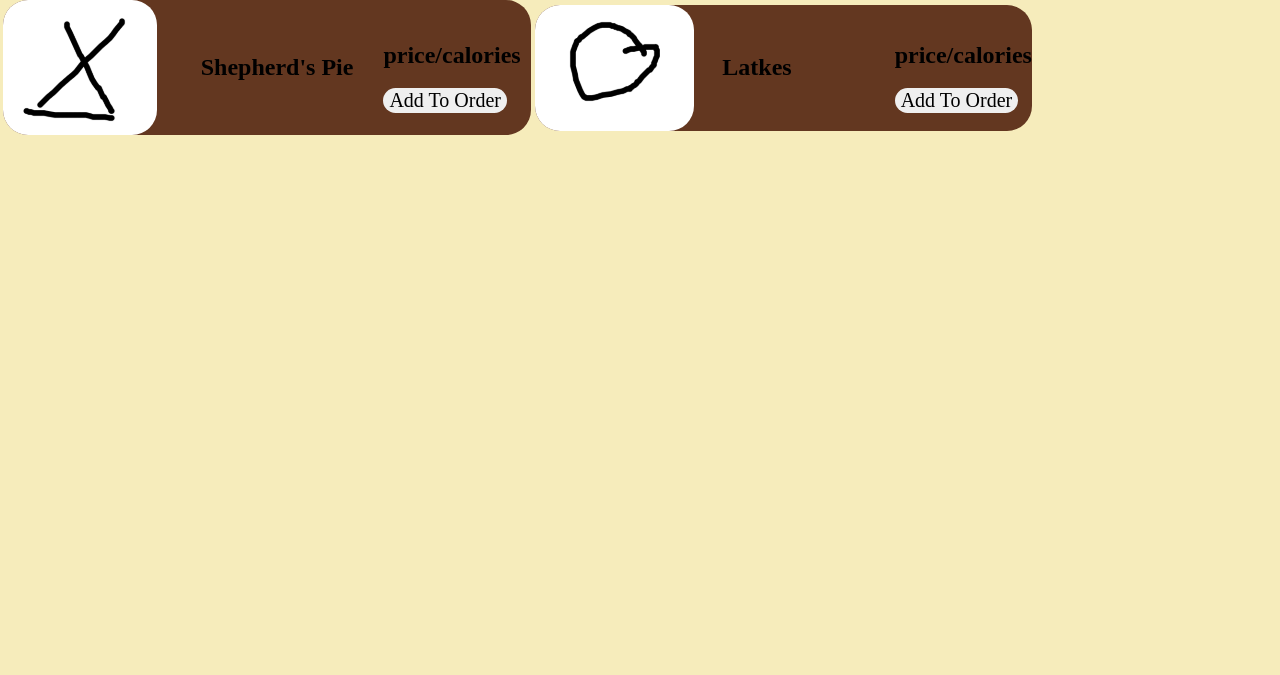
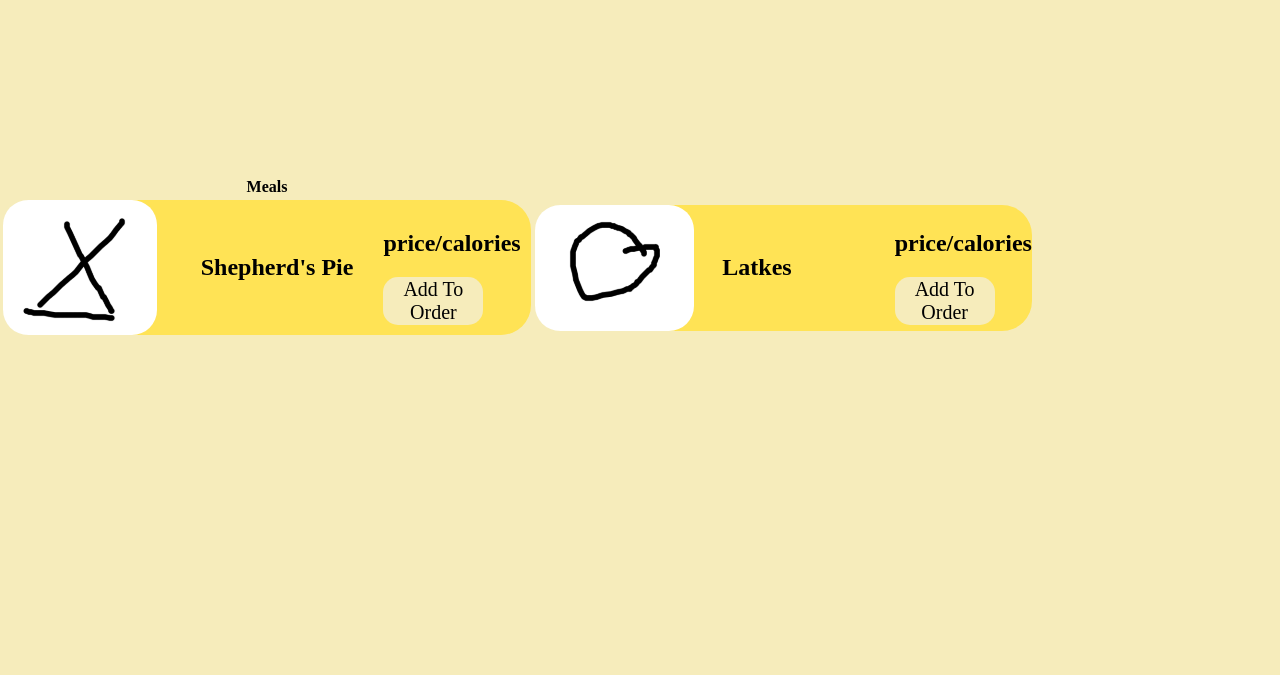
Before and after one commit to MichaelSpl/ThePotatoCafe, a plain HTML site: page Potato Cafe Website/OrderOnline.html in a window 1280 px wide. Shown: the part 125-800 px from the top of the page. Drawn offline with Linux system fonts and the light colour scheme.

Commit message:
Made table modifications

```diff
--- a/Potato Cafe Website/OrderOnline.html
+++ b/Potato Cafe Website/OrderOnline.html
@@ -14,7 +14,7 @@
         <button type ="button" onclick = "window.location.href = 'OrderOnline.html'" class = "colored">Order Online</button>
     </div>
 
-    <table>
+    <table class = menu> <!--Change to flexbox-->
         <tr>
             <th>Meals</th>
         </tr>
--- a/Potato Cafe Website/PotatoCafeWebsite.css
+++ b/Potato Cafe Website/PotatoCafeWebsite.css
@@ -26,7 +26,7 @@ button.transparent {
 button.colored {
   background-color: #f6ecbb;
   border-color: #f6ecbb;
-  color: #633720;
+  /*color: #633720;*/
   border-radius: 5px;
 }
 
@@ -48,13 +48,15 @@ button.colored {
   z-index: 1;
 }
 
-table {
+.menu {
   position: absolute;
-  top: 100px;
+  top: 300px;
 }
 
 button.order_add {
+  width: 100px;
   border-radius: 15px;
+  background-color: #f6ecbb;
 }
 
 .container {
@@ -62,8 +64,8 @@ button.order_add {
   align-items: center;
   grid-template-columns: 1fr 1fr 1fr;
   column-gap: 5px;
-  background-color: #633720;
-  border-radius: 25px;
+  background-color: #ffe355;
+  border-radius: 30px;
 }
 
 .container img {
```
